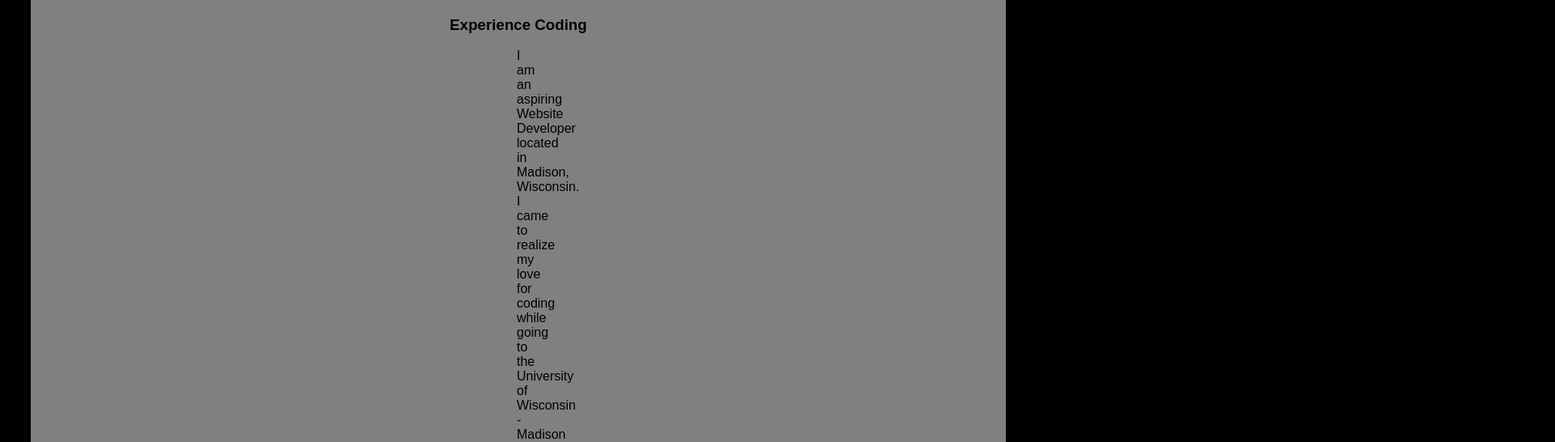
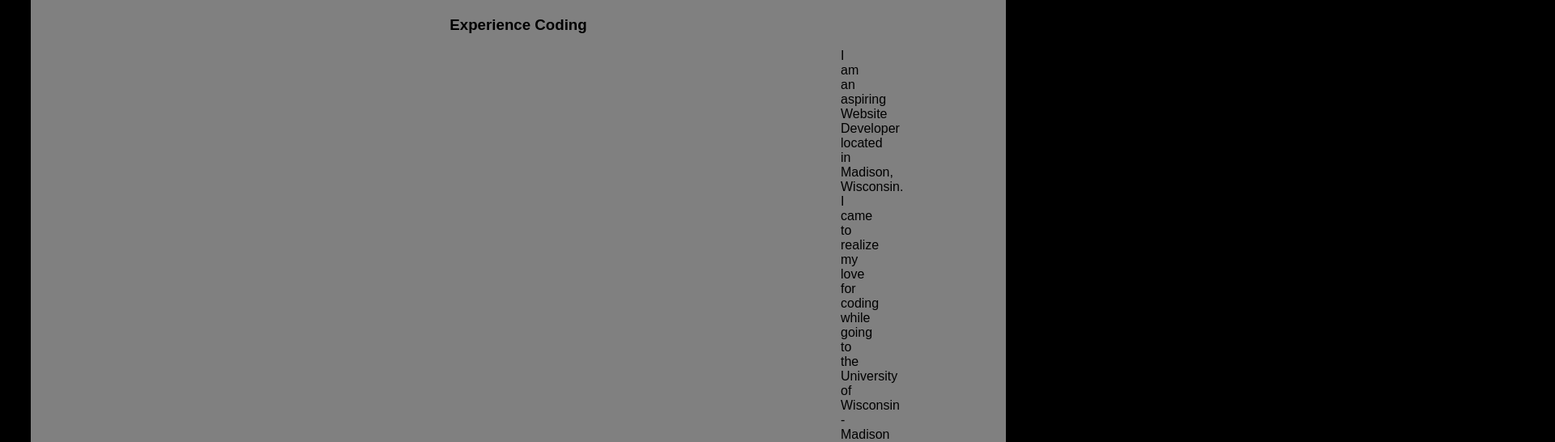
Before and after one commit to Daedaliss/FirstWebsite, a plain HTML site: page index.html in a window 1280 px wide. Shown: the part 642-1188 px from the top of the page at 81% size, 1920 px wide, since content can reach past the window. Drawn offline with Linux system fonts and the light colour scheme; a script that the page names is missing.

Commit message:
Update style.css

```diff
--- a/style.css
+++ b/style.css
@@ -52,7 +52,7 @@ header > div > h1 {
 Making the text more centered
 */
 p{
-  padding: 0 600px 0 600px;
+  padding: 0 1000px 0 1000px;
 }
 /*
 Pseudo-classing the links to respond do to the state they are in.
```
